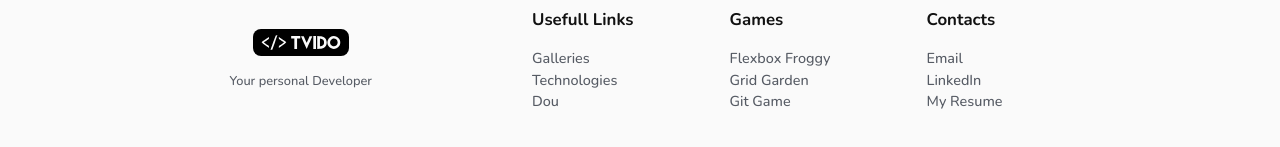
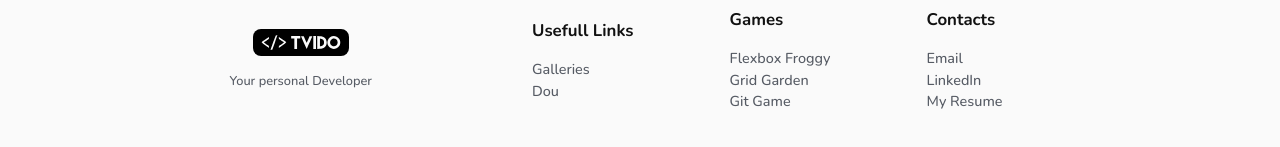
Before and after one commit to Tvido/portfolio-react-viter, a React (Create React App) app: page / in a window 1280 px wide. Shown: the part 3642-3789 px from the top of the page. Built offline with nearby package versions, Linux system fonts and the light colour scheme; the HTML template or start-up script is replaced by a standard one.

Commit message:
Update contactsData.js

```diff
--- a/src/assets/data/contactsData.js
+++ b/src/assets/data/contactsData.js
@@ -4,7 +4,6 @@ const contactsData = [
     title: "Usefull Links",
     links: [
       { id: 1, title: "Galleries", link: "https://www.google.com/" },
-      { id: 2, title: "Technologies", link: "https://www.google.com/" },
       { id: 3, title: "Dou", link: "https://dou.ua/" },
     ],
   },
```
